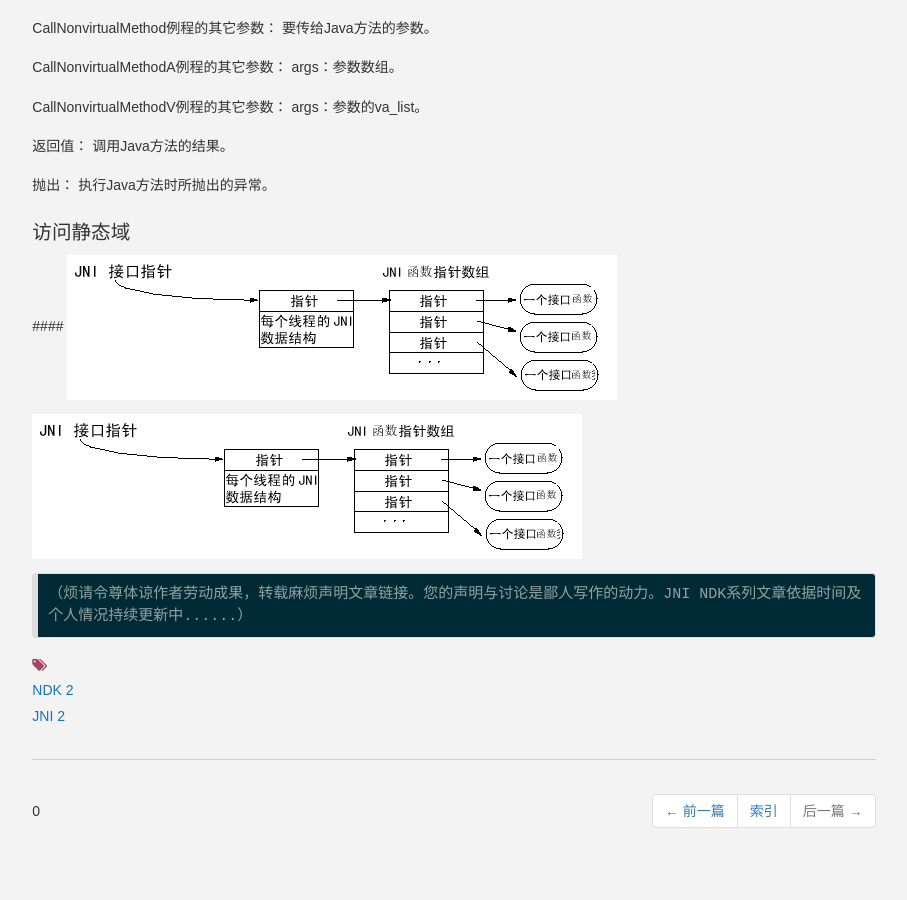
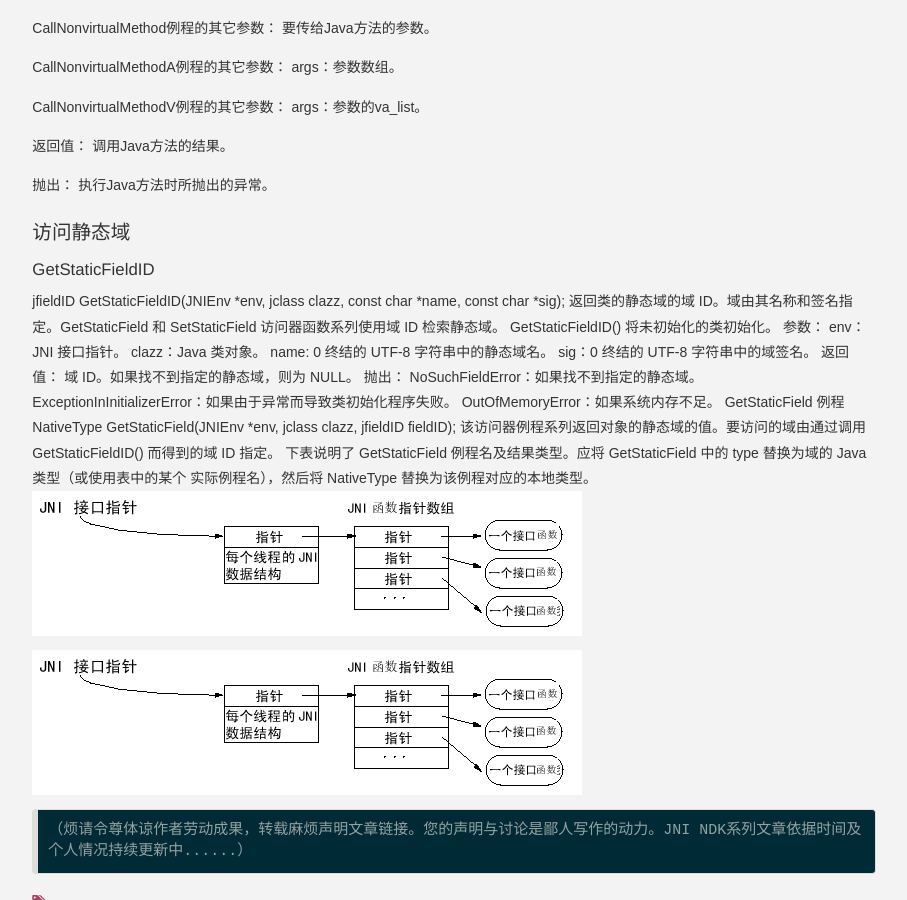
Before and after one commit to msdgwzhy6/yanbober.github.io, a Jekyll site: the page built from _posts/2015-2-16-android_studio_jni_2.md, in a window 1280 px wide and 900 px high, scrolled down 23703 px. Shown: the whole window, without its empty margins (186-1093 px from the left). Built offline with Jekyll 4.4.1, drawn with Linux system fonts in a browser that asks for light colours; nearby versions of some CDN libraries; comment, search, counter and statistics services are not loaded.

Commit message:
change share.

```diff
--- a/_posts/2015-2-16-android_studio_jni_2.md
+++ b/_posts/2015-2-16-android_studio_jni_2.md
@@ -1244,7 +1244,32 @@ CallNonvirtual<type>MethodV例程的其它参数：
 
 ###访问静态域
 
-####
+####GetStaticFieldID
+jfieldID GetStaticFieldID(JNIEnv *env, jclass clazz,
+const char *name, const char *sig);
+返回类的静态域的域 ID。域由其名称和签名指定。GetStatic<type>Field 和
+SetStatic<type>Field 访问器函数系列使用域 ID 检索静态域。
+GetStaticFieldID() 将未初始化的类初始化。
+参数：
+env：JNI 接口指针。
+clazz：Java 类对象。
+name:
+0 终结的 UTF-8 字符串中的静态域名。
+sig：0 终结的 UTF-8 字符串中的域签名。
+返回值：
+域 ID。如果找不到指定的静态域，则为 NULL。
+抛出：
+NoSuchFieldError：如果找不到指定的静态域。
+ExceptionInInitializerError：如果由于异常而导致类初始化程序失败。
+OutOfMemoryError：如果系统内存不足。
+GetStatic<type>Field 例程
+NativeType GetStatic<type>Field(JNIEnv *env, jclass clazz,
+jfieldID fieldID);
+该访问器例程系列返回对象的静态域的值。要访问的域由通过调用
+GetStaticFieldID() 而得到的域 ID 指定。
+下表说明了 GetStatic<type>Field 例程名及结果类型。应将
+GetStatic<type>Field 中的 type 替换为域的 Java 类型（或使用表中的某个
+实际例程名），然后将 NativeType 替换为该例程对应的本地类型。
 <img src="http://yanbober.github.io/image/2015-2-14-android_studio_jni_1/2.png" />
 
 
```
